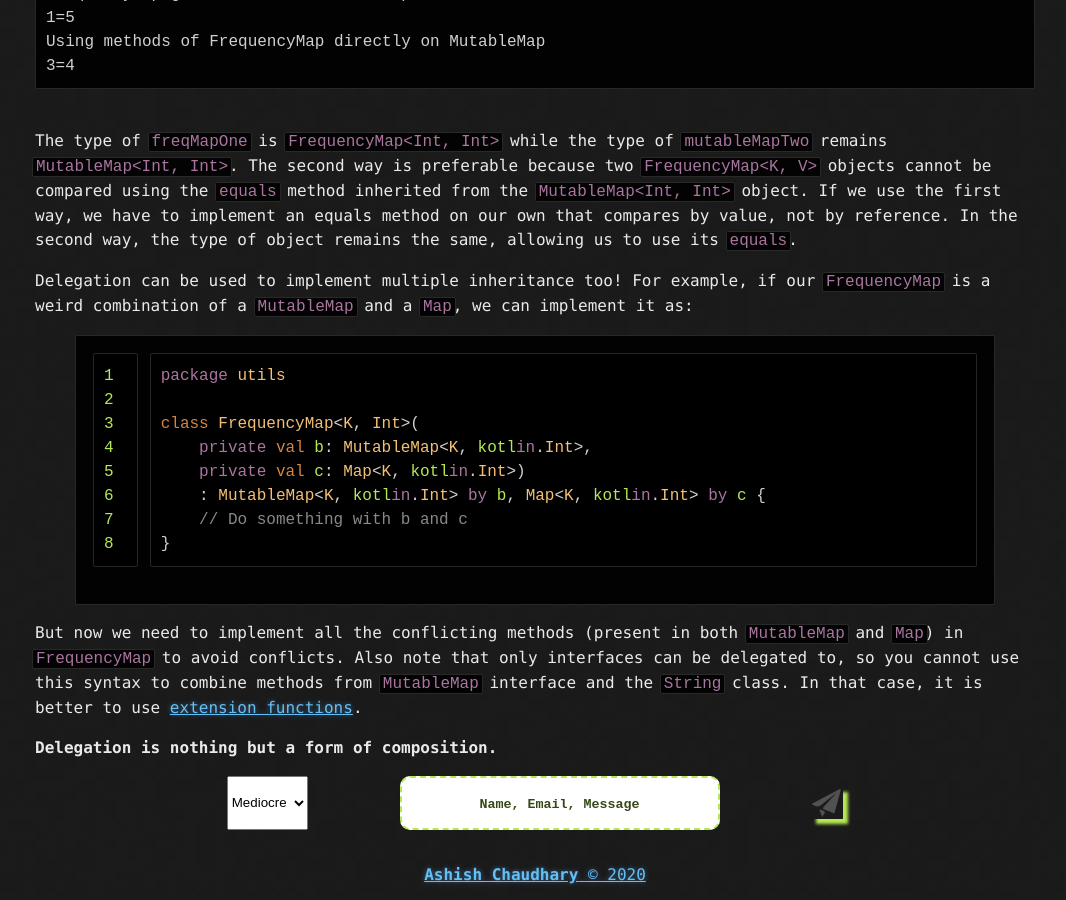
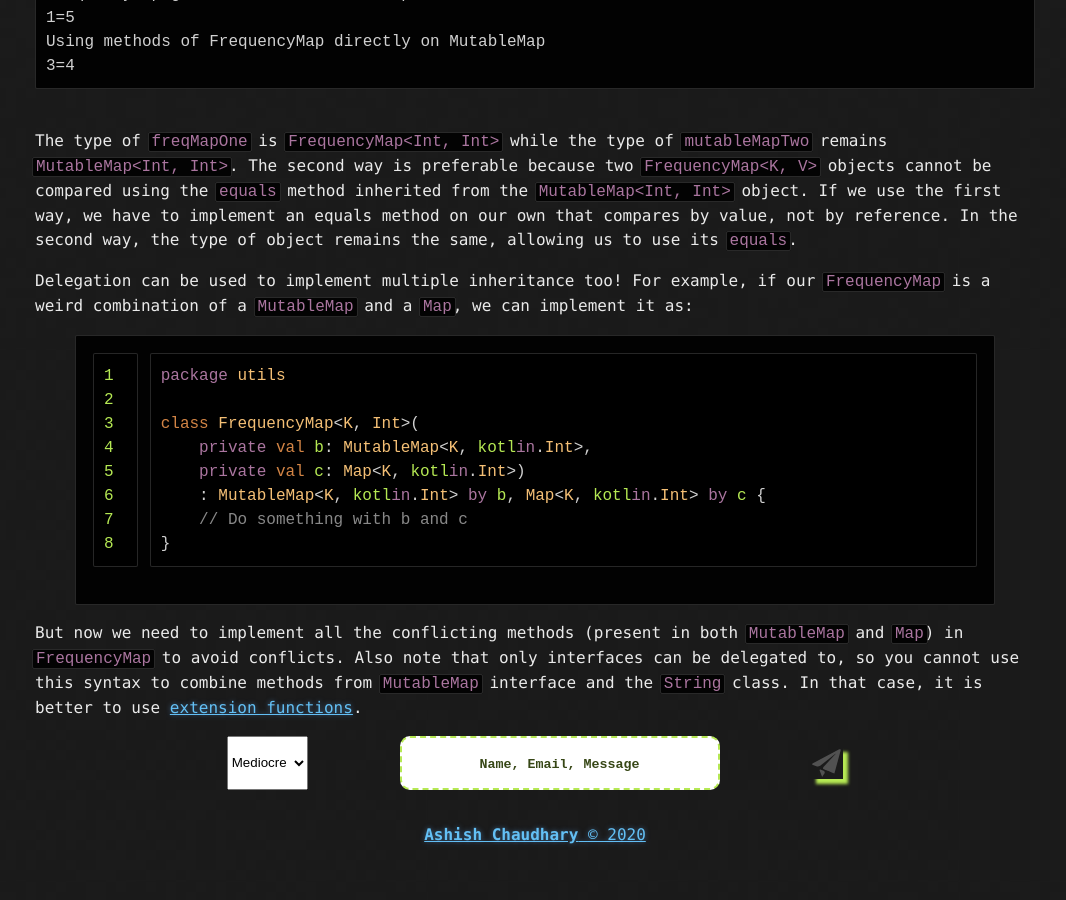
Before and after one commit to tocttou/tocttou.github.io, a Jekyll site: the page built from _posts/2017-12-12-extending-an-objects-api-with-delegation-in-kotlin.md, in a window 1280 px wide and 900 px high, scrolled down 2311 px. Shown: the whole window, without its empty margins (105-1171 px from the left). Built offline with Jekyll 4.4.1, drawn with Linux system fonts in a browser that asks for light colours; nearby versions of some CDN libraries; comment, search, counter and statistics services are not loaded; after the commit the page ends 3171 px from its top, so only the background shows below that.

Commit message:
Update 2017-12-12-extending-an-objects-api-with-delegation-in-kotlin.md

```diff
--- a/_posts/2017-12-12-extending-an-objects-api-with-delegation-in-kotlin.md
+++ b/_posts/2017-12-12-extending-an-objects-api-with-delegation-in-kotlin.md
@@ -96,5 +96,3 @@ class FrequencyMap<K, Int>(
 {% endhighlight %}
 
 But now we need to implement all the conflicting methods (present in both `MutableMap` and `Map`) in `FrequencyMap` to avoid conflicts. Also note that only interfaces can be delegated to, so you cannot use this syntax to combine methods from `MutableMap` interface and the `String` class. In that case, it is better to use [extension functions](https://kotlinlang.org/docs/reference/extensions.html#extension-functions).
-
-**Delegation is nothing but a form of composition.**
```
